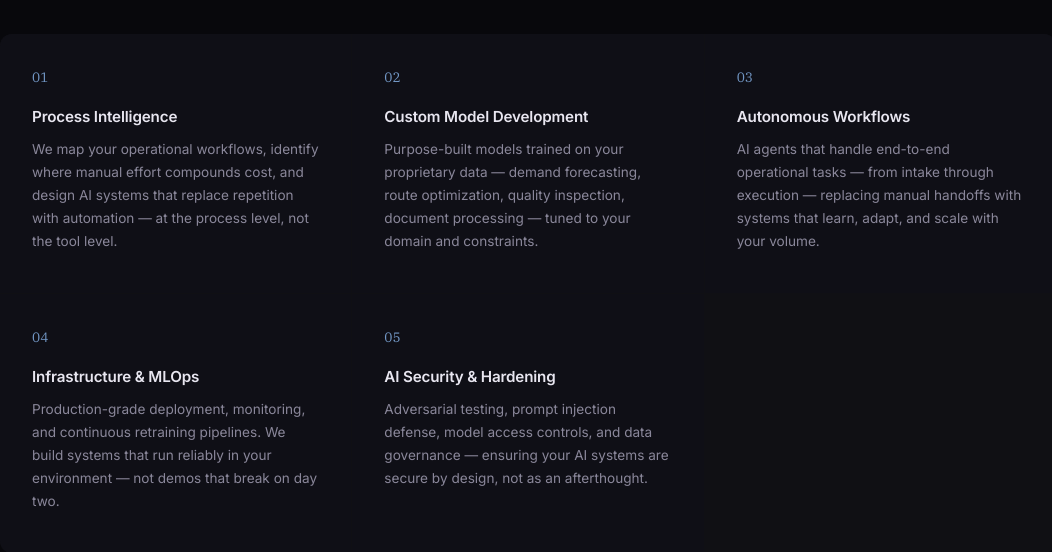
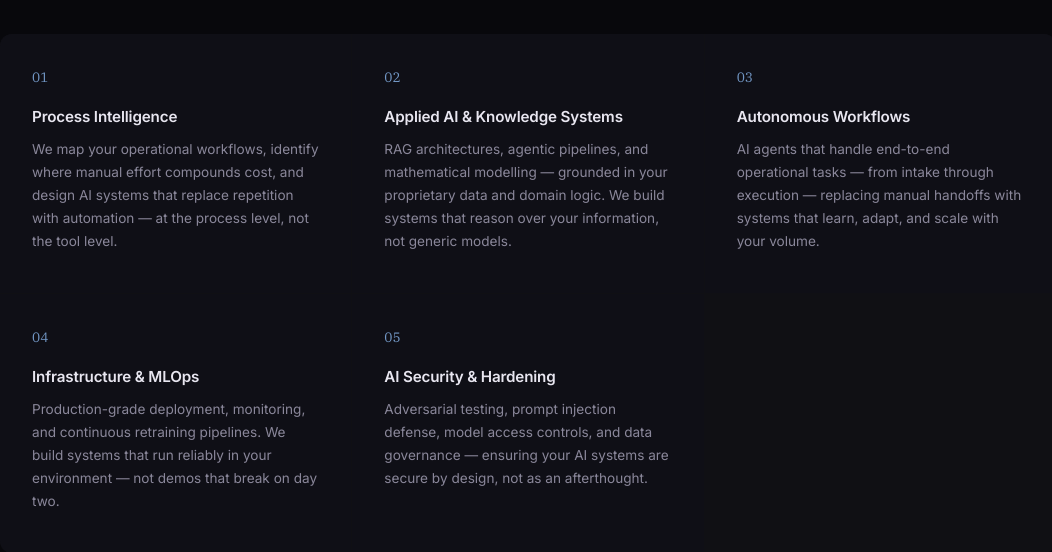
Before and after one commit to alejandroyu2/sys.ax, a FastAPI app: page / in a window 1280 px wide. Shown: the part 1082-1634 px from the top of the page, without its empty margins (112-1164 px from the left). Run offline with FastAPI, Linux system fonts and the light colour scheme.

Commit message:
Refine copy: RAG focus, generic testimonial, accent AI in contact heading
Co-Authored-By: Claude Opus 4.6 <noreply@anthropic.com>

```diff
--- a/templates/index.html
+++ b/templates/index.html
@@ -413,8 +413,8 @@ footer{
     </div>
     <div class="cap-card">
       <div class="cap-num">02</div>
-      <h3>Custom Model Development</h3>
-      <p>Purpose-built models trained on your proprietary data — demand forecasting, route optimization, quality inspection, document processing — tuned to your domain and constraints.</p>
+      <h3>Applied AI &amp; Knowledge Systems</h3>
+      <p>RAG architectures, agentic pipelines, and mathematical modelling — grounded in your proprietary data and domain logic. We build systems that reason over your information, not generic models.</p>
     </div>
     <div class="cap-card">
       <div class="cap-num">03</div>
@@ -506,7 +506,7 @@ footer{
     </blockquote>
     <div class="testimonial-attr">
       <strong>Head of Operations</strong>
-      Regional logistics company, Latin America
+      Enterprise client, Latin America
     </div>
   </div>
 </section>
@@ -516,7 +516,7 @@ footer{
 <!-- ── CONTACT ── -->
 <section id="contact" class="contact-section">
   <div class="section-label">Contact</div>
-  <h2 class="section-heading">Let's discuss what AI can do for your operation</h2>
+  <h2 class="section-heading">Let's discuss what <em style="color:var(--accent);font-style:normal">AI</em> can do for your operation</h2>
   <a href="mailto:hello@sys.ax" class="contact-email">hello@sys.ax</a>
 </section>
 
```
